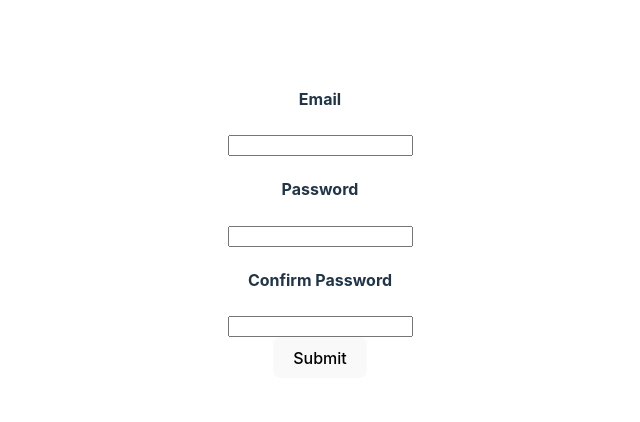
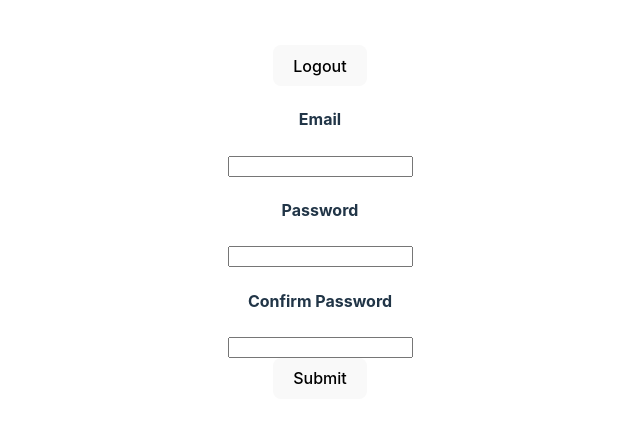
Before and after one commit to Datthatreya-Bhatt/react-expense-tracker, a React (Vite) app: page /signup in a window 1280 px wide. Shown: the part 178-600 px from the top of the page, without its empty margins (320-960 px from the left). Built offline with nearby package versions, Linux system fonts and the light colour scheme.

Commit message:
logout button added

```diff
--- a/src/App.jsx
+++ b/src/App.jsx
@@ -8,11 +8,14 @@ import Login from "./components/Login";
 import Dummy from "./components/Dummy";
 import UpdateProfile from "./components/UpdateProfile";
 import { UserContextProvider } from "./context/UserContext";
+import Header from "./components/Header";
 
 function App() {
   return (
     <UserContextProvider>
       <AuthContextProvider>
+      <Header/>
+
         <Switch>
           <Route path="/signup" component={Signup} />
           <Route path="/login" component={Login} />
--- a/src/components/Dummy.jsx
+++ b/src/components/Dummy.jsx
@@ -1,30 +1,29 @@
 import React from "react";
 import { useAuthContext } from "../context/AuthContext";
-import { Redirect, useHistory } from "react-router-dom/cjs/react-router-dom.min";
+import {
+  Redirect,
+  useHistory,
+} from "react-router-dom/cjs/react-router-dom.min";
 
-
-
-
-
-const Dummy = ()=>{
-
-    const {isLoggedIn} = useAuthContext();
+const Dummy = () => {
+  const { isLoggedIn } = useAuthContext();
   const history = useHistory();
-    if(!isLoggedIn){
-        return <Redirect to="/login"/>
+  if (!isLoggedIn) {
+    return <Redirect to="/login" />;
   }
 
-    function submitHandler(){
-        history.push('/updateProfile');
+  function submitHandler() {
+    history.push("/updateProfile");
   }
 
   return (
     <>
       <h4>Welcome to Expense Tracker</h4>
-            <button onClick={submitHandler()}>Your profile is incomplete, Complete Now!</button>
+      <button onClick={() => submitHandler()}>
+        Your profile is incomplete, Complete Now!
+      </button>
     </>
   );
 };
 
-
 export default Dummy;
--- /dev/null
+++ b/src/components/Header.jsx
@@ -0,0 +1,8 @@
+import React from "react";
+import Logout from "./Logout";
+
+const Header = () => {
+  return <Logout />;
+};
+
+export default Header;
--- a/src/components/Login.jsx
+++ b/src/components/Login.jsx
@@ -29,14 +29,14 @@ const Login = () => {
         return res.data;
       }
 
-      if (res?.data?.length) {
-        const verifyEmailRes = await axios.get(`${url}/verifyEmail`);
-        if (verifyEmailRes?.data?.length) {
+      // if (res?.data?.length) {
+        // const verifyEmailRes = await axios.get(`${url}/verifyEmail`);
+        // if (verifyEmailRes?.data?.length) {
           localStorage.setItem("token", res.data);
           setIsLoggedIn(true);
           history.push("/home");
-        }
-      }
+        // }
+      // }
     } catch (error) {
       console.log(error.message || "something went wrong in login component");
     }
--- /dev/null
+++ b/src/components/Logout.jsx
@@ -0,0 +1,23 @@
+import React from "react";
+import { useHistory } from "react-router-dom/cjs/react-router-dom.min";
+
+
+
+const Logout = ()=>{
+    const history = useHistory();
+
+    function logoutHandler(){
+        localStorage.clear();
+        history.push('/login');
+        console.log('logout')
+    }
+
+    return (
+        <>
+            <button onClick={()=> {logoutHandler()}}>Logout</button>
+        </>
+    );
+};
+
+
+export default Logout;
--- a/src/components/Signup.jsx
+++ b/src/components/Signup.jsx
@@ -1,9 +1,9 @@
 import React  from "react";
 import { useAuthContext } from "../context/AuthContext";
 import axios from "axios";
+import { useHistory } from "react-router-dom/cjs/react-router-dom.min";
 
 function Signup() {
-  console.log(useAuthContext(), 'In sigup')
   const {
     email,
     setEmail,
@@ -13,6 +13,7 @@ function Signup() {
     setConfirmPassword,
     url,
   } = useAuthContext();
+  const history = useHistory();
 
   async function handleSubmit() {
     try {
@@ -29,12 +30,13 @@ function Signup() {
         }
         if (confirmPassword === password) {
           const res = await axios.post(`${url}/create`, {
-            id: Date.now(),
+            id: `${Date.now()}`,
             email,
             password,
           });
           message = "success";
           console.log("User has successfully signed up.");
+          history.push('/login');
         } else {
           message = "Password does not match with confirmed password.";
         }
```
Also changed, not shown: 1 other file (tests, documents, lock files or other folders). Lines whose indentation alone changed are shown as unchanged.
